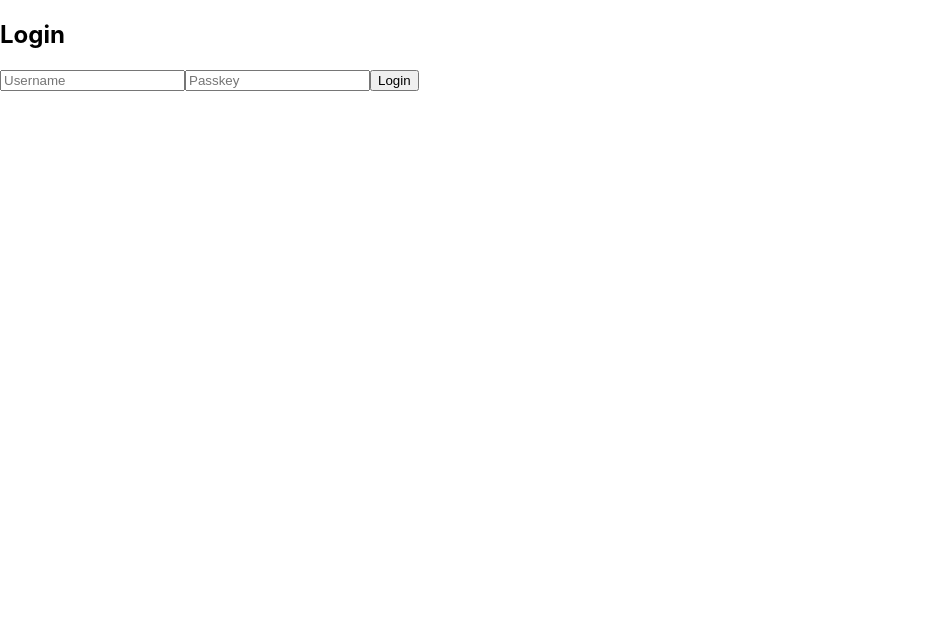
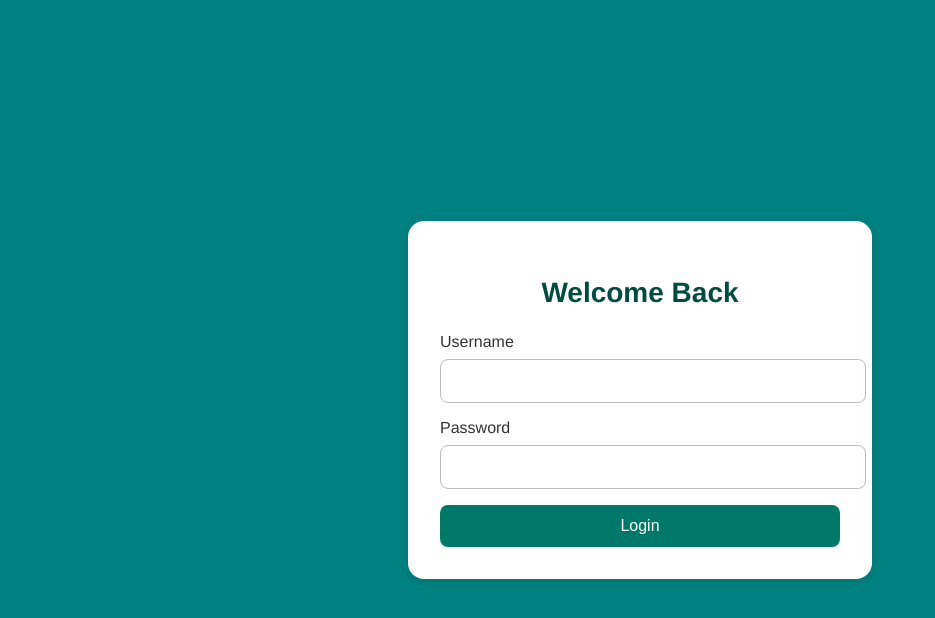
Before and after one commit to lewisl71/Final, a React (Create React App) app in the folder client/: page / in a window 1280 px wide. Shown: the top 618 px of the page, without its empty margins (0-935 px from the left). Built offline with nearby package versions, Linux system fonts and the light colour scheme.

Commit message:
Added update functionality to the task form page

```diff
--- a/client/src/App.js
+++ b/client/src/App.js
@@ -49,6 +49,12 @@ function App() {
     }
   };
 
+  const handleUpdateTask = (updated) => {
+    setTasks((prev) =>
+      prev.map((t) => (t._id === updated._id ? updated : t))
+    );
+  };
+
   const handleDateClick = async (info) => {
     const title = prompt('Enter task title:');
     if (!title) return;
@@ -78,7 +84,7 @@ function App() {
         <div>
           <button onClick={() => setView('calendar')}>Go to Calendar</button>
           <button onClick={handleLogout}>Logout</button>
-          <TaskForm tasks={tasks} onAdd={handleAddTask}  onDelete={handleDeleteTask}/>
+          <TaskForm tasks={tasks} onAdd={handleAddTask}  onDelete={handleDeleteTask} onUpdate={handleUpdateTask}/>
         </div>
       )}
       {view === 'calendar' && (
--- /dev/null
+++ b/client/src/LoginPage.css
@@ -0,0 +1,67 @@
+/* LoginPage.css */
+html, body, #root {
+    height: 100%;
+    margin: 0;
+    font-family: 'Helvetica Neue', Arial, sans-serif;
+    background-color: teal;
+  }
+
+  .login-container {
+    display: flex;
+    align-items: center;
+    justify-content: center;
+    background-color: teal;
+    height: 100vh;
+    width: 100vw;
+  }
+
+  .login-form {
+    background: white;
+    padding: 2rem;
+    border-radius: 1rem;
+    box-shadow: 0 2px 10px rgba(0,0,0,0.1);
+    width: 100%;
+    max-width: 400px;
+    font-family: 'Helvetica Neue', Arial, sans-serif;
+  }
+
+  .login-title {
+    text-align: center;
+    color: #004d40;
+    margin-bottom: 1.5rem;
+    font-size: 1.75rem;
+  }
+
+  .login-label {
+    display: block;
+    margin-bottom: 0.5rem;
+    font-weight: 500;
+    color: #333;
+
+  }
+
+  .login-input {
+    width: 100%;
+    padding: 0.75rem;
+    margin-bottom: 1rem;
+    border: 1px solid #bbb;
+    border-radius: 0.5rem;
+    font-size: 1rem;
+    font-family: inherit;
+
+  }
+
+  .login-button {
+    width: 100%;
+    padding: 0.75rem;
+    background-color: #00796b;
+    color: white;
+    border: none;
+    border-radius: 0.5rem;
+    font-size: 1rem;
+    cursor: pointer;
+  }
+
+  .login-button:hover {
+    background-color: #004d40;
+  }
--- a/client/src/LoginPage.jsx
+++ b/client/src/LoginPage.jsx
@@ -1,51 +1,40 @@
 import React, { useState } from 'react';
+import './LoginPage.css';
 
 export default function LoginPage({ onLogin }) {
   const [username, setUsername] = useState('');
   const [passkey, setPasskey] = useState('');
-  const [error, setError] = useState(null);
 
   const handleSubmit = (e) => {
     e.preventDefault();
-    setError(null);
-
-    if (!username.trim() || !passkey.trim()) {
-      setError('Both username and passkey are required');
-      return;
+    if (username.trim() && passkey.trim()) {
+      onLogin({ username: username.trim(), passkey: passkey.trim() });
+    } else {
+      alert('Both username and passkey are required.');
     }
-
-    // If you need backend validation, do it here before calling onLogin
-    onLogin({ username: username.trim(), passkey: passkey.trim() });
   };
 
   return (
-    <div className="flex h-screen items-center justify-center bg-gray-100">
-      <form onSubmit={handleSubmit} className="bg-white p-8 rounded-2xl shadow-lg w-full max-w-md">
-        <h2 className="text-2xl font-bold mb-6 text-center">Login</h2>
-
+    <div className="login-container" >
+      <form className="login-form" onSubmit={handleSubmit}>
+        <h2 className="login-title">Welcome Back</h2>
+        <label htmlFor="username" className="login-label">Username</label>
         <input
+          id="username"
           type="text"
-          placeholder="Username"
           value={username}
           onChange={(e) => setUsername(e.target.value)}
-          className="w-full p-3 border rounded-xl mb-4"
+          className="login-input"
         />
-
+        <label htmlFor="password" className="login-label">Password</label>
         <input
+          id="password"
           type="password"
-          placeholder="Passkey"
           value={passkey}
           onChange={(e) => setPasskey(e.target.value)}
-          className="w-full p-3 border rounded-xl mb-2"
+          className="login-input"
         />
-        {error && <p className="text-red-500 text-sm mb-4">{error}</p>}
-
-        <button
-          type="submit"
-          className="w-full bg-blue-600 text-white py-3 rounded-xl hover:bg-blue-700"
-        >
-          Login
-        </button>
+        <button type="submit" className="login-button">Login</button>
       </form>
     </div>
   );
--- /dev/null
+++ b/client/src/TaskForm.css
@@ -0,0 +1,97 @@
+
+.task-form-container {
+background-color: #f0f0f0;
+padding: 2rem;
+border-radius: 1rem;
+box-shadow: 0 4px 15px rgba(0, 0, 0, 0.1);
+max-width: 600px;
+margin: 2rem auto;
+font-family: 'Helvetica Neue', Arial, sans-serif;
+}
+
+
+.task-form-title {
+font-size: 1.5rem;
+color: #37474f;
+margin-bottom: 1rem;
+text-align: center;
+}
+
+
+.task-form-input {
+width: 100%;
+padding: 0.75rem;
+margin-bottom: 1rem;
+border: 1px solid #b0bec5;
+border-radius: 0.5rem;
+font-size: 1rem;
+}
+
+.task-form-input\:focus {
+outline: none;
+border-color: #78909c;
+box-shadow: 0 0 0 2px rgba(120, 144, 156, 0.3);
+}
+
+
+.task-form-button {
+width: 100%;
+padding: 0.75rem;
+background-color: #607d8b;
+color: white;
+border: none;
+border-radius: 0.5rem;
+font-size: 1rem;
+cursor: pointer;
+transition: background-color 0.2s ease;
+}
+
+.task-form-button\:hover {
+background-color: #455a64;
+}
+
+.task-list {
+list-style: none;
+padding: 0;
+margin-top: 2rem;
+}
+
+.task-item {
+display: flex;
+justify-content: space-between;
+align-items: center;
+background-color: #e0f7fa;
+padding: 0.75rem 1rem;
+margin-bottom: 0.75rem;
+border-radius: 0.5rem;
+color: #37474f;
+}
+
+.task-delete-button {
+background: #ef5350;
+color: white;
+border: none;
+padding: 0.5rem 1rem;
+border-radius: 0.5rem;
+cursor: pointer;
+transition: background-color 0.2s ease;
+}
+
+.task-delete-button\:hover {
+background: #c62828;
+}
+
+.task-edit-button{
+    background-color: #4caf50;
+    color: white;
+    border: none;
+    padding: 0.5rem 1rem;
+    border-radius: 0.5rem;
+    cursor: pointer;
+    transition: background-color 0.2s ease;
+    margin-right: 0.5rem;
+}
+
+.task-edit-button:hover {
+    background-color: #388e3c;
+}
--- a/client/src/TaskForm.jsx
+++ b/client/src/TaskForm.jsx
@@ -1,86 +1,120 @@
-import React, { useState } from 'react';
-import { createTask, deleteTask } from './services/taskService';
+import React, { useState, useEffect } from 'react';
+import { createTask, updateTask, deleteTask, getTasks } from './services/taskService';
+import './TaskForm.css';
 
-export default function TaskForm({ tasks, onAdd, onDelete }) {
+export default function TaskForm({ onAdd, onUpdate, onDelete }) {
+  const [tasks, setTasks] = useState([]);
   const [title, setTitle] = useState('');
-  const [dueDate, setDueDate] = useState(''); // Store the selected date
+  const [dueDate, setDueDate] = useState('');
+  const [editingId, setEditingId] = useState(null);
 
-  // Handle task submission
+  useEffect(() => {
+    fetchAll();
+  }, []);
+
+  const fetchAll = async () => {
+    const data = await getTasks();
+    setTasks(data);
+  };
+
+  const resetForm = () => {
+    setTitle('');
+    setDueDate('');
+    setEditingId(null);
+  };
+
   const handleSubmit = async (e) => {
     e.preventDefault();
-    if (!title || !dueDate) return; // Ensure title and dueDate are provided
+    if (!title || !dueDate) return;
 
-    const dueDateObj = new Date(dueDate);
-    dueDateObj.setDate(dueDateObj.getDate()); // Add 1 day to the selected date
+    const due = new Date(dueDate);
+    due.setDate(due.getDate() + 1);
 
-    // Convert to ISO format for consistency
-    const formattedDate = dueDateObj.toISOString();
-
-    // Create the task payload
-    const payload = { title, dueDate: formattedDate };
+    const payload = {
+      title,
+      dueDate: due.toISOString()
+    };
 
     try {
-      const { data } = await createTask(payload);
-      onAdd(data); // Update the tasks in App.js
-      setTitle('');
-      setDueDate('');
+      if (editingId) {
+        const updated = await updateTask(editingId, payload);
+        onUpdate(updated);
+      } else {
+        const created = await createTask(payload);
+        onAdd(created);
+      }
+      resetForm();
+      fetchAll();
     } catch (err) {
-      console.error('Failed to create task:', err);
+      console.error('Error saving task:', err);
     }
   };
 
-  // Handle task deletion
-  const handleDelete = async (id) => {
-    try {
-      await deleteTask(id); // Delete the task from the backend
-      onDelete(id); // Update the task list in App.js after deletion
-    } catch (err) {
-      console.error('Failed to delete task:', err);
-    }
+  const handleEdit = (task) => {
+    setEditingId(task._id);
+    setTitle(task.title);
+    setDueDate(task.dueDate.slice(0, 10)); // yyyy-mm-dd
   };
-  const formatDate = (dateStr) => {
-    const date = new Date(dateStr);
-    return `${date.getMonth() + 1}/${date.getDate() + 1}/${date.getFullYear()}`;
+
+  const handleDeleteLocal = async (id) => {
+    await deleteTask(id);
+    onDelete(id);
+    fetchAll();
+  };
+
+  const formatDate = (iso) => {
+    const d = new Date(iso);
+    return `${d.getMonth() + 1}/${d.getDate()}/${d.getFullYear()}`;
   };
 
   return (
-    <div>
-      <form onSubmit={handleSubmit} className="flex mb-4">
+    <div className="task-form-container">
+      <h2 className="task-form-title">
+        {editingId ? 'Edit Task' : 'Add New Task'}
+      </h2>
+
+      <form onSubmit={handleSubmit} className="task-form">
         <input
           type="text"
+          placeholder="Task title"
           value={title}
-          onChange={(e) => setTitle(e.target.value)}
-          placeholder="New task…"
-          className="flex-1 border px-3 py-2 rounded-l"
+          onChange={e => setTitle(e.target.value)}
+          className="task-form-input"
         />
         <input
           type="date"
           value={dueDate}
-          onChange={(e) => setDueDate(e.target.value)}
-          className="border px-3 py-2"
+          onChange={e => setDueDate(e.target.value)}
+          className="task-form-input"
         />
-        <button
-          type="submit"
-          className="bg-green-600 text-white px-4 rounded-r"
-        >
-          Add
+        <button type="submit" className="task-form-button">
+          {editingId ? 'Update Task' : 'Add Task'}
         </button>
       </form>
 
-      {}
-      <ul>
-        {tasks.map((task) => (
-          <li key={task._id} className="flex justify-between items-center">
-            <span>{task.title} - {formatDate(task.dueDate)}</span>
-            <button
-              onClick={() => handleDelete(task._id)}
-              className="bg-red-600 text-white px-3 py-1 rounded"
-            >
-              Delete
-            </button>
+      <ul className="task-list">
+        {tasks.map(task => (
+          <li key={task._id} className="task-item">
+            <span>
+              {task.title} — {formatDate(task.dueDate)}
+            </span>
+            <div>
+              <button
+                onClick={() => handleEdit(task)}
+                className="task-edit-button"
+              >
+                Edit
+              </button>
+              <button
+                onClick={() => handleDeleteLocal(task._id)}
+                className="task-delete-button"
+              >
+                Delete
+              </button>
+            </div>
           </li>
         ))}
       </ul>
     </div>
-  );
+);
 }
--- a/client/src/services/taskService.js
+++ b/client/src/services/taskService.js
@@ -1,7 +1,21 @@
 import axios from 'axios';
 const API = axios.create({ baseURL: 'http://localhost:5001/api/tasks' });
 
-export const fetchTasks = () => API.get('/');
-export const createTask = (t) => API.post('/', t);
-export const updateTask = (id, t) => API.put(`/${id}`, t);
-export const deleteTask = (id) => API.delete(`/${id}`);
+export const getTasks = async () => {
+    const response = await axios.get('/api/tasks');
+    return response.data;
+  };
+
+  export const createTask = async (taskData) => {
+    const response = await axios.post('/api/tasks', taskData);
+    return response.data;
+  };
+
+  export const deleteTask = async (id) => {
+    await axios.delete(`/api/tasks/${id}`);
+  };
+
+  export const updateTask = async (id, taskData) => {
+    const response = await axios.put(`/api/tasks/${id}`, taskData);
+    return response.data;
+  };
```
